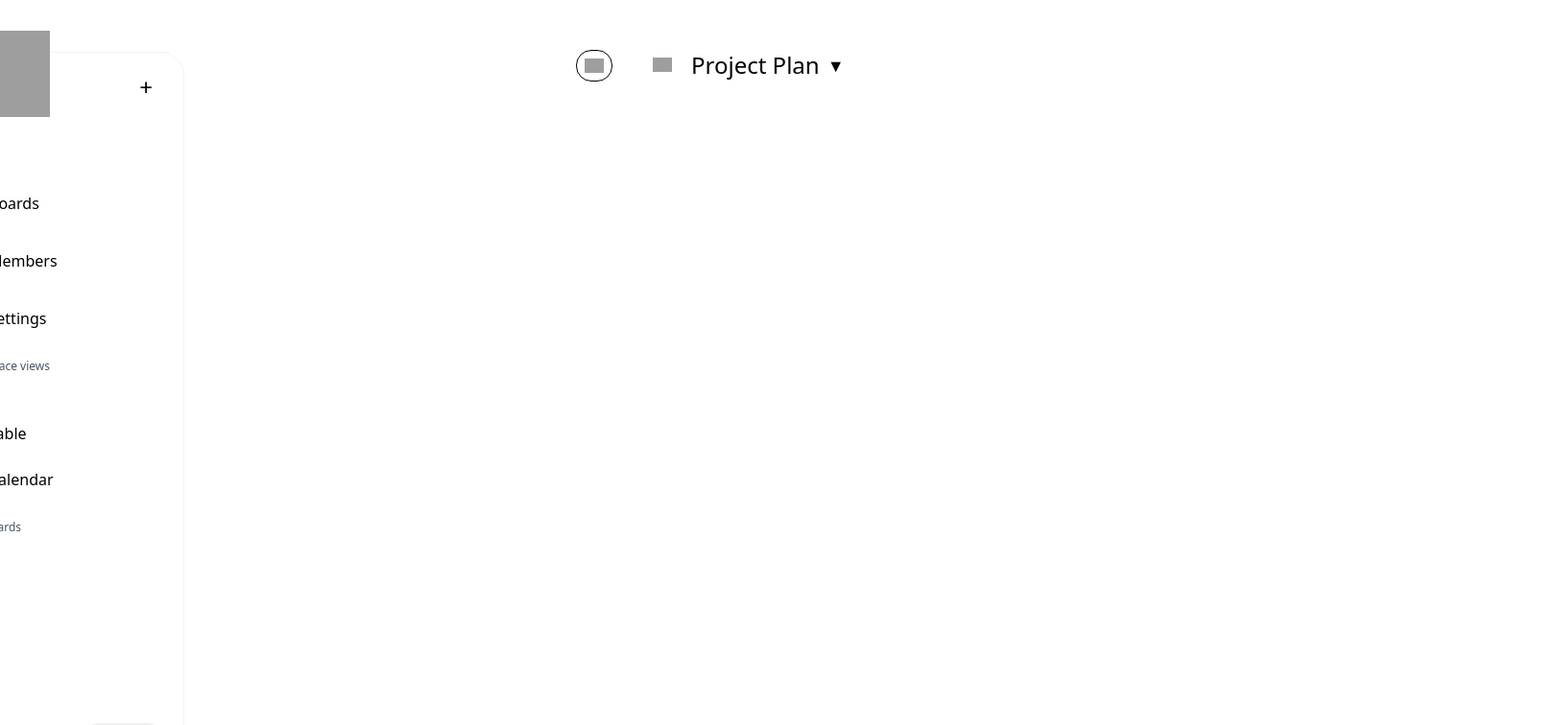
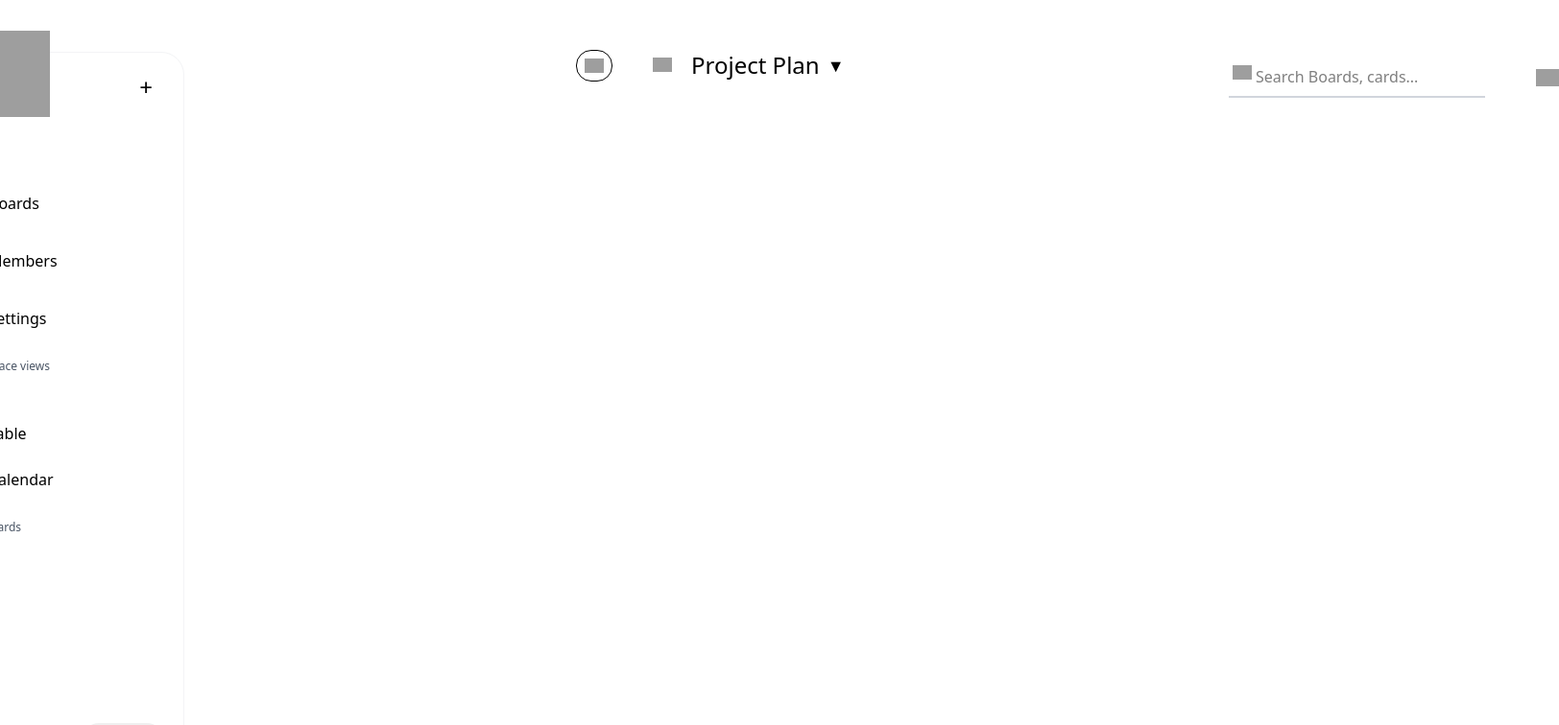
Before and after one commit to krims31/Trello, a React (Vite) app: page / in a window 1280 px wide. Shown: the top 756 px of the page at 96% size, 1624 px wide, since content can reach past the window. Built offline with nearby package versions, Linux system fonts and the light colour scheme; grey boxes are pictures that could not be loaded.

Commit message:
add notification and search

```diff
--- a/src/App.tsx
+++ b/src/App.tsx
@@ -10,6 +10,8 @@ import NightMode from "./component/Night mode/NightMode";
 import { ThemeProvider } from "./component/theme-context/ThemeProvider.tsx";
 import ArrowBack from "./component/ArrowBack/ArrowBack";
 import Choice from "./component/ChooiceProject/Choice";
+import Search from "./component/Search/Search.tsx";
+import Notification from "./component/Notification/Notification.tsx";
 
 function App() {
   return (
@@ -25,6 +27,8 @@ function App() {
         <NightMode />
         <ArrowBack />
         <Choice />
+        <Search />
+        <Notification />
       </div>
     </ThemeProvider>
   );
--- a/src/component/ArrowBack/ArrowBack.tsx
+++ b/src/component/ArrowBack/ArrowBack.tsx
@@ -4,7 +4,7 @@ export default function ArrowBack() {
   };
   return (
     <div>
-      <button className="absolute top-13 left-150 border rounded-2xl p-2 bg-white cursor-pointer transition-all duration-300 ease-in-out">
+      <button className="absolute top-13 left-150 border rounded-2xl p-2 bg-white cursor-pointer transition-transform duration-300 ease-in-out hover:scale-110">
         <img
           src="https://cdn-icons-png.flaticon.com/128/9121/9121686.png"
           alt="arrow back"
--- a/src/component/ChooiceProject/Choice.tsx
+++ b/src/component/ChooiceProject/Choice.tsx
@@ -5,6 +5,7 @@ export default function Choice() {
   const [selectedName, setSelectedName] = useState("Project Plan");
 
   const options = ["Project Plan", "Development", "Testing", "Deployment"];
+
   return (
     <>
       <img
@@ -27,7 +28,7 @@ export default function Choice() {
             {options.map((option) => (
               <div
                 key={option}
-                className="px-4 py-2 hover:bg-gray-100 cursor-pointer"
+                className="px-4 py-2 hover:bg-red-500 cursor-pointer"
                 onClick={() => {
                   setSelectedName(option);
                   setIsOpen(false);
--- /dev/null
+++ b/src/component/Notification/Notification.tsx
@@ -0,0 +1,22 @@
+import { useState } from "react";
+
+export default function Notification() {
+  const [notification, setNotification] = useState(false);
+
+  const handleNotification = () => {
+    setNotification(!notification);
+    console.log("Notification Work!");
+  };
+
+  return (
+    <>
+      <img
+        src="https://cdn-icons-png.flaticon.com/128/5379/5379463.png"
+        alt="notification"
+        width={24}
+        className="absolute top-18 left-400 cursor-pointer transition-transform duration-300 ease-in-out hover:scale-110"
+        onClick={handleNotification}
+      />
+    </>
+  );
+}
--- /dev/null
+++ b/src/component/Search/Search.tsx
@@ -0,0 +1,17 @@
+export default function Search() {
+  return (
+    <>
+      <input
+        type="text"
+        placeholder="Search Boards, cards..."
+        className="absolute top-15 left-320 pl-7 p-2 border-0 border-b-2 border-gray-300 focus:border-blue-500 focus:outline-none"
+      />
+      <img
+        src="https://cdn-icons-png.flaticon.com/128/2811/2811806.png"
+        alt="magnifying glass"
+        width={20}
+        className="absolute top-17 left-321"
+      />
+    </>
+  );
+}
```
